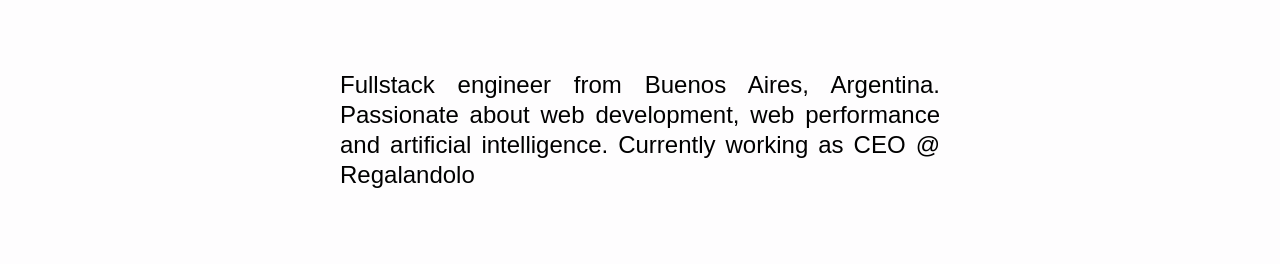
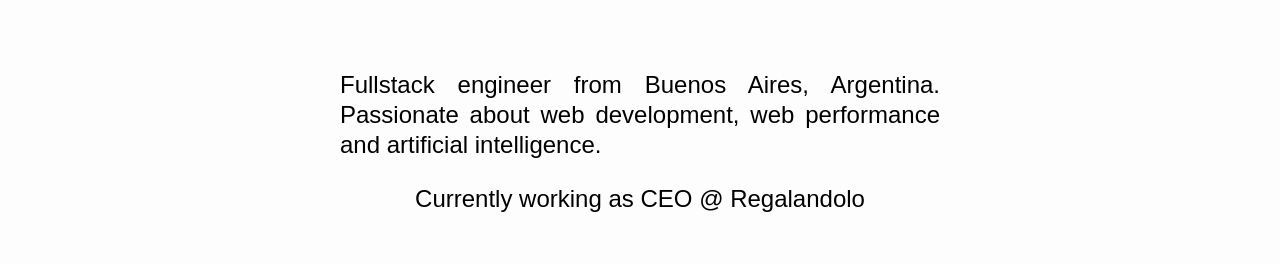
Before and after one commit to J-Gallo/juangallo, a Next.js app: page / in a window 1280 px wide. Shown: the part 350-614 px from the top of the page. Built offline with nearby package versions, Linux system fonts and the light colour scheme.

Commit message:
Center text

```diff
--- a/components/mainDescription.js
+++ b/components/mainDescription.js
@@ -14,7 +14,9 @@
       <div className="mainDescription-container">
         <h2>Fullstack engineer from Buenos Aires, Argentina. Passionate about web development,
           web performance and artificial intelligence.
-          Currently working as CEO @ Regalandolo
+          <p>
+            Currently working as CEO @ Regalandolo
+          </p>
         </h2>
         <style jsx>{`
           .mainDescription-container {
@@ -28,6 +30,10 @@
             font-weight: lighter;
             line-height: 30px;
           }
+
+          h2 p {
+            text-align: center;
+          }
         `}</style>
       </div>
     )
```
